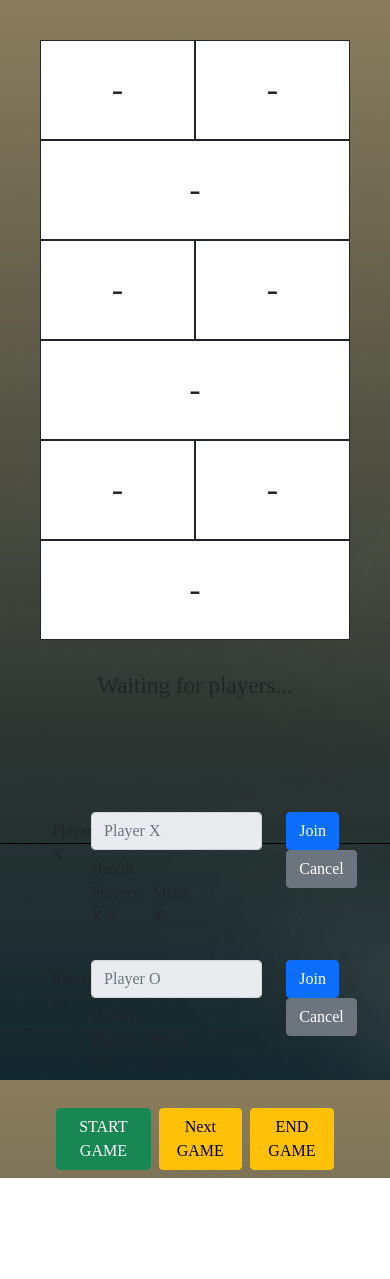
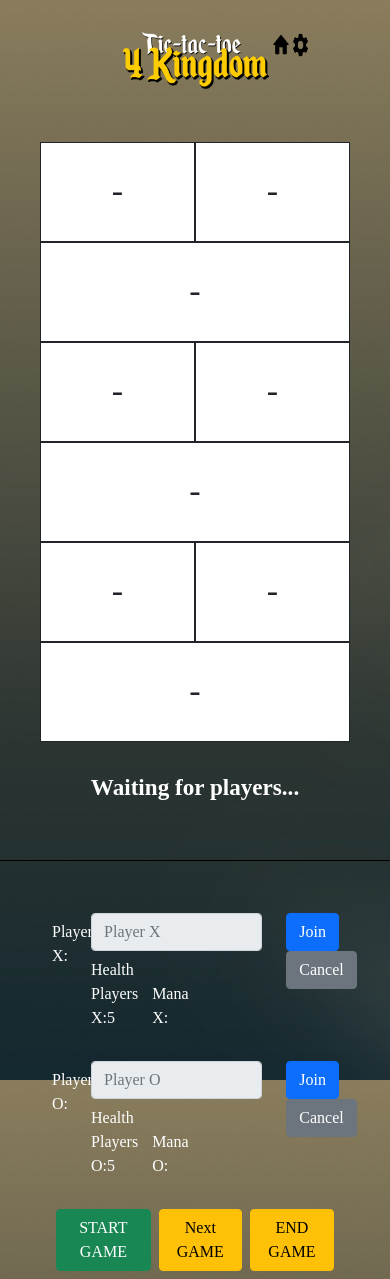
Before and after one commit to ParinTonNam/XO_WebDesign, a plain HTML site: page plan2.html in a window 390 px wide. Before the commit the page ends 1178 px from the top, so only its background shows below. Drawn offline with nearby package versions, Linux system fonts and the light colour scheme; no server answers.

Commit message:
MAIN AND PLAN2 RESPONSIVE

```diff
--- a/css/main.css
+++ b/css/main.css
@@ -21,9 +21,6 @@
   font-family: Poppins-SemiBold;
   src: url('../fonts/poppins/Poppins-SemiBold.ttf');
 }
-
-
-
 
 /*//////////////////////////////////////////////////////////////////
 [ RESTYLE TAG ]*/
--- a/css/plan2.css
+++ b/css/plan2.css
@@ -1,7 +1,32 @@
+body {
+  user-select: none;
+}
+
+.header {
+  display: flex;
+  justify-content: space-between;
+  top: 2rem;
+  left: 30rem;
+  width: 100%;
+}
+
+.game-logo {
+  width: 80%;
+}
+
+.icon {
+  width: 33%;
+  padding-top: 3rem;
+  padding-right: 5rem;
+  text-align: right;
+  justify-content: right;
+}
+
 .table-col {
   /* กำหนดความสูงของคอลัมน์ให้เท่ากับความกว้างโดยประมาณ */
   /* คุณอาจต้องปรับค่านี้ให้เหมาะสมกับความกว้างของคอลัมน์บนหน้าจอของคุณ */
-    height: 100px; /* ตัวอย่าง: กำหนดความสูงเท่ากับ 100px */
+  height: 100px;
+  /* ตัวอย่าง: กำหนดความสูงเท่ากับ 100px */
   height: 100px;
   display: flex;
   justify-content: center;
@@ -9,7 +34,8 @@
 }
 
 .table-col p {
-    margin: 0; /* ลบ margin ของ <p> เพื่อให้ text อยู่ตรงกลาง */
+  margin: 0;
+  /* ลบ margin ของ <p> เพื่อให้ text อยู่ตรงกลาง */
 }
 
 .content {
@@ -19,34 +45,60 @@
   border-bottom: 1px solid black;
   display: flex;
   font-family: lobster;
-    flex:1 1 100%;
+  flex: 1 1 100%;
   justify-content: space-evenly;
   display: flex;
   flex-direction: row;
 }
-  .content-1 .con1-1{
+
+.content-1 .con1-1 {
   flex-basis: 50%;
   background-color: var(--color2);
   display: flex;
   flex-direction: column;
   position: relative;
   justify-content: center;
-    margin:40px;
+  margin: 40px;
 }
-  .content-1 .con1-2{
+
+.content-1 .con1-2 {
   flex-basis: 50%;
   text-align: center;
-    padding:20px;
-    font-size:30px;
+  padding: 20px;
+  font-size: 30px;
   display: flex;
   justify-content: center;
   align-items: center;
-    margin:40px;
+  margin: 40px;
 }
 
-  @media all and (max-width:1000px) {
-    .content{
+/* 992 tablet */
+@media all and (max-width:992px) {
+  .content {
     display: flex;
     flex-wrap: nowrap;
     flex-direction: column;
-    }}
+  }
+}
+
+@media all and (max-width:576px) {
+  .content {
+    display: flex;
+    flex-wrap: nowrap;
+    flex-direction: column;
+  }
+  .game-logo{
+    padding-top: 2rem;
+    width: 120%;
+    justify-content: center;
+    align-items: cen;
+  }
+  .icon{
+    display: flex;
+    flex-direction: row;
+  }
+  .icon img{
+    width: 40%;
+    height: 40%;
+  }
+}
--- a/plan2.html
+++ b/plan2.html
@@ -20,10 +20,24 @@
 <body
     style="display: flex; flex-direction: column; justify-content: center; height: 100vh; background-image: url('images/bg/bg_1.png');">
 
+    <div class="header" style="z-index: 1;">
+        <div style="width: 33%;">
+
+        </div>
+        <div style="width: 33%; display: flex; justify-content: center; align-items: center;">
+
+            <img class="game-logo" src="images/icons/logo.png">
+        </div>
+        <div class="icon">
+            <img onclick='window.location = "page_main.html";' src="images/icons/icon_home.png" width="100"
+                height="100">
+            <img onclick='window.location = "page_setting.html";' src="images/icons/icon_settings.png" width="100"
+                height="100">
+        </div>
+    </div>
+
     <div class="content content-1">
         <div class="con1-1">
-
-
             <!-- 3X3 Table -->
             <div class="container mb-2">
                 <div class="row" id="row-1" style="background-color: rgb(255, 255, 255);">
@@ -71,7 +85,7 @@
             </div>
             <!-- Game Status -->
             <br>
-            <h3 class="text-center" id="game-status">Waiting for players...</h3>
+            <h3 class="text-center text-white fw-bold" id="game-status">Waiting for players...</h3>
             <br>
         </div>
         <!-- sign up -->
@@ -133,17 +147,17 @@
             <div class="container logged-in">
                 <form class="form-inline row">
                     <div class="form-group mb-2 row col-10">
-                        <label for="inputPlayer-x" class="col-form-label col-2">Players X:</label>
+                        <label for="inputPlayer-x" class="col-form-label col-2 text-white">Players X:</label>
                         <div class="col-10">
                             <input readonly type="text" class="form-control" id="inputPlayer-x" placeholder="Player X">
-                            <label for="inputPlayer-x" class="col-form-label col-4" id="health_o">Health Players X:5</label>
+                            <label for="inputPlayer-x" class="col-form-label col-4 text-white" id="health_o">Health
+                                Players X:5</label>
                             <!-- <label for="inputPlayer-x" class="col-form-label col-4" >Point Players X:</label> -->
-                            <label for="inputPlayer-x" class="col-form-label col-3" >Mana X:</label>
+                            <label for="inputPlayer-x" class="col-form-label col-3 text-white">Mana X:</label>
                         </div>
                     </div>
                     <div class="form-group mb-2 col-2">
-                        <button type="button" id="btnJoin-x" class="btn btn-primary btn-join"
-                            >Join</button>
+                        <button type="button" id="btnJoin-x" class="btn btn-primary btn-join">Join</button>
                         <button type="button" id="btnCancel-x"
                             class="btn btn-secondary btn-cancel-join-game">Cancel</button>
                     </div>
@@ -153,17 +167,17 @@
             <div class="container logged-in">
                 <form class="form-inline row">
                     <div class="form-group mb-2 row col-10">
-                        <label for="inputPlayer-o" class="col-form-label col-2">Players O:</label>
+                        <label for="inputPlayer-o" class="col-form-label col-2 text-white">Players O:</label>
                         <div class="col-10">
                             <input readonly type="text" class="form-control" id="inputPlayer-o" placeholder="Player O">
-                            <label for="inputPlayer-o" class="col-form-label col-4"id="health_x">Health Players O:5</label>
+                            <label for="inputPlayer-o" class="col-form-label col-4 text-white" id="health_x">Health
+                                Players O:5</label>
                             <!-- <label for="inputPlayer-o" class="col-form-label col-4">Point Players O:</label> -->
-                            <label for="inputPlayer-x" class="col-form-label col-3" >Mana O:</label>
+                            <label for="inputPlayer-x" class="col-form-label col-3 text-white">Mana O:</label>
                         </div>
                     </div>
                     <div class="form-group mb-2 col-2">
-                        <button type="button" id="btnJoin-o" class="btn btn-primary btn-join"
-                            >Join</button>
+                        <button type="button" id="btnJoin-o" class="btn btn-primary btn-join">Join</button>
                         <button type="button" id="btnCancel-o"
                             class="btn btn-secondary btn-cancel-join-game">Cancel</button>
                     </div>
```
Lines whose indentation alone changed are shown as unchanged.
